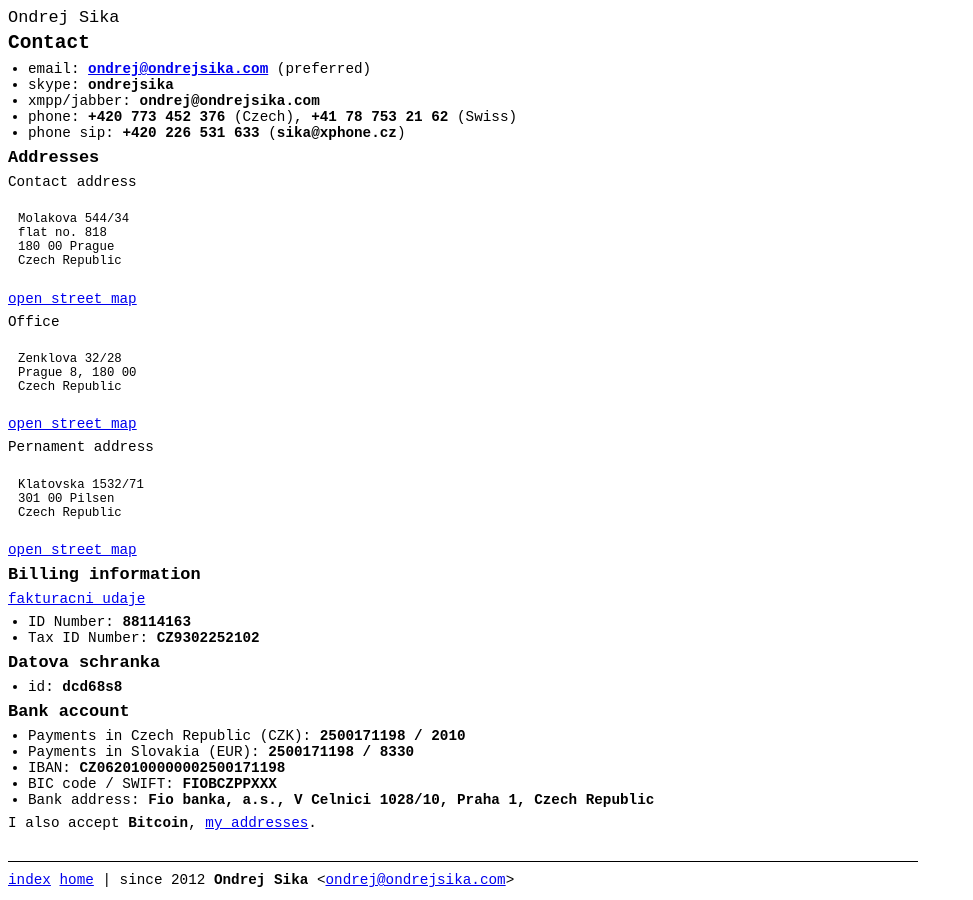
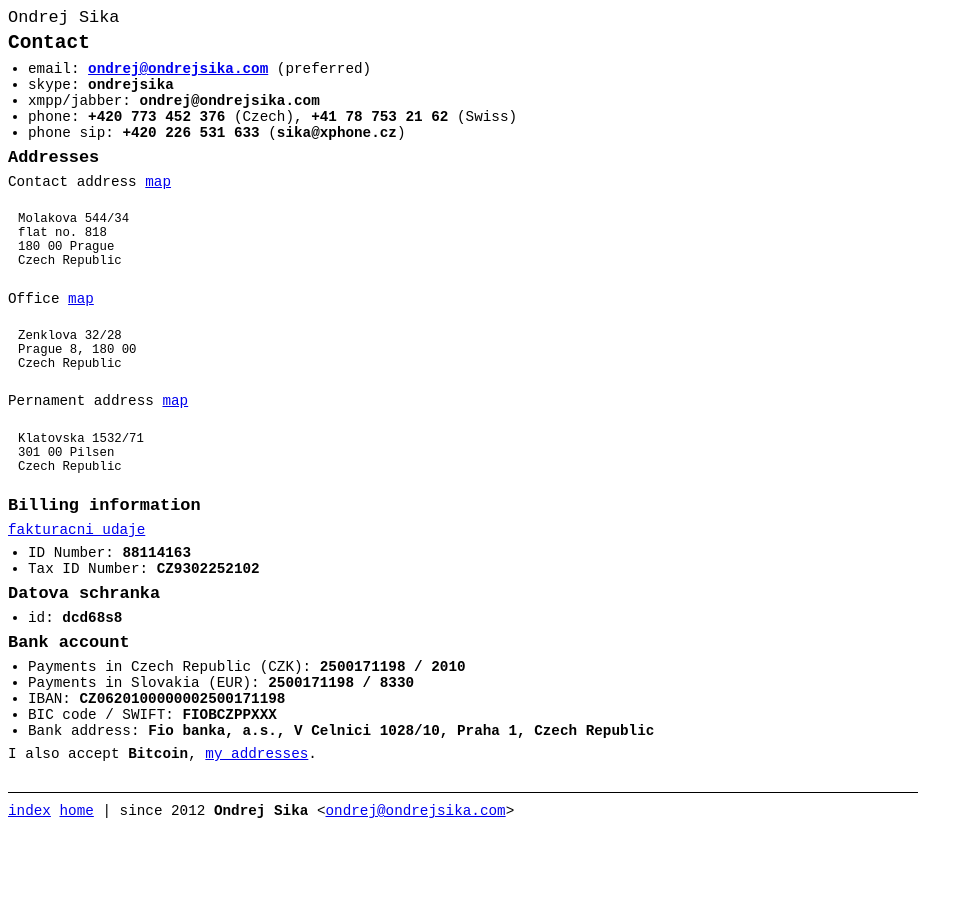
Before and after one commit to ondrejsika/ondrejsika.com, a Jekyll site: the page built from contact.md, in a window 1280 px wide. Shown: the whole page, without its empty margins (0-973 px from the left). Built offline with Jekyll 4.4.1, drawn with Linux system fonts in a browser that asks for light colours; Markdown is read by kramdown in place of the engine named in the settings; comment, search, counter and statistics services are not loaded.

Commit message:
contact - small fixes

```diff
--- a/contact.md
+++ b/contact.md
@@ -14,30 +14,26 @@
 
 ### Addresses
 
-Contact address
+Contact address [map](http://www.openstreetmap.org/node/296801697)
 
     Molakova 544/34
     flat no. 818
     180 00 Prague
     Czech Republic
 
-[open street map](http://www.openstreetmap.org/node/296801697)
 
-Office
+Office [map](http://www.openstreetmap.org/node/296762961)
 
     Zenklova 32/28
     Prague 8, 180 00
     Czech Republic
 
-[open street map](http://www.openstreetmap.org/node/296762961)
 
-Pernament address
+Pernament address [map](http://www.openstreetmap.org/node/296689680)
 
     Klatovska 1532/71
     301 00 Pilsen
     Czech Republic
-
-[open street map](http://www.openstreetmap.org/node/296689680)
 
 
 ### Billing information
```
Also changed, not shown: index.md (+1 -1 lines).
